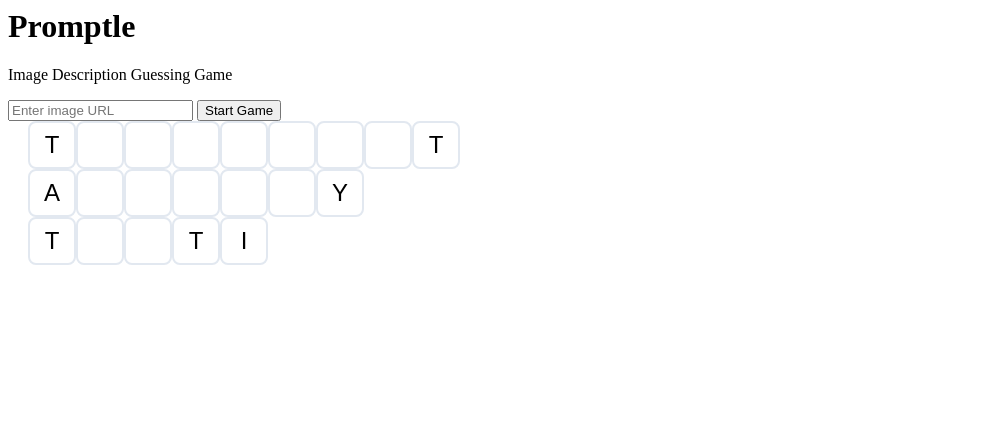
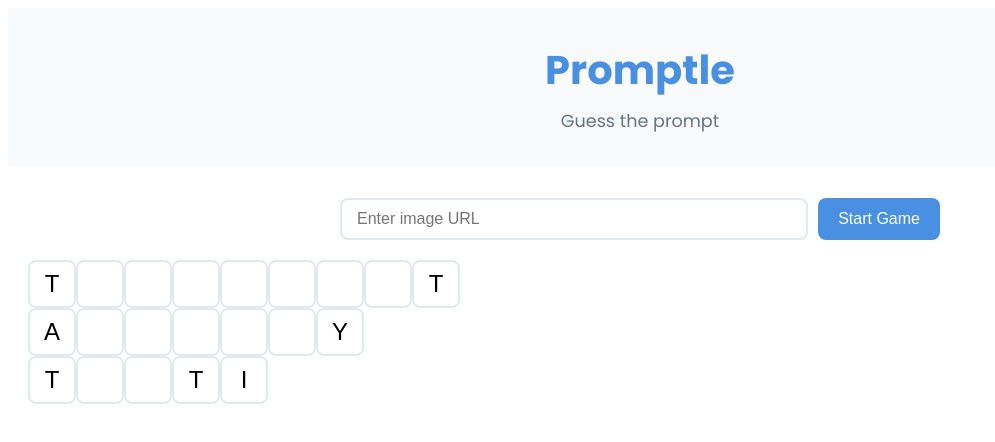
Before and after one commit to omlnaut/promptle, a website with bundled scripts: page frontend_v2/index.html in a window 1280 px wide. Shown: the whole page, without its empty margins (0-995 px from the left). Built offline with nearby package versions, Linux system fonts and the light colour scheme.

Commit message:
header style improvement

```diff
--- a/frontend_v2/index.html
+++ b/frontend_v2/index.html
@@ -3,7 +3,7 @@
 <head>
     <meta charset="UTF-8">
     <meta name="viewport" content="width=device-width, initial-scale=1.0">
-    <title>Promptle - Image Description Guessing Game</title>
+    <title>Promptle - Guess the prompt</title>
     <link href="https://fonts.googleapis.com/css2?family=Poppins:wght@400;500;600;700&display=swap" rel="stylesheet">
     <link rel="stylesheet" href="styles.css">
 </head>
@@ -13,7 +13,7 @@
 
     <header class="header">
         <h1>Promptle</h1>
-        <p>Image Description Guessing Game</p>
+        <p>Guess the prompt</p>
     </header>
     <div class="input-container">
         <div class="input-group">
--- a/frontend_v2/styles.css
+++ b/frontend_v2/styles.css
@@ -1,3 +1,8 @@
+:root {
+    --primary-blue: #4a90e2;
+    --primary-blue-dark: #357abd;
+}
+
 .letter-input {
     width: 48px;
     height: 48px;
@@ -38,3 +43,68 @@
 #game-container {
     flex-grow: 1;
 }
+
+.input-container {
+    margin: 20px 0;
+    display: flex;
+    justify-content: center;
+}
+
+.input-group {
+    display: flex;
+    gap: 10px;
+    max-width: 600px;
+    width: 100%;
+    padding: 0 20px;
+}
+
+#image-url-input {
+    flex-grow: 1;
+    padding: 10px 15px;
+    border: 2px solid #e2e8f0;
+    border-radius: 8px;
+    font-size: 1rem;
+    outline: none;
+}
+
+#image-url-input:focus {
+    border-color: var(--primary-blue);
+}
+
+.button {
+    padding: 10px 20px;
+    background-color: var(--primary-blue);
+    color: white;
+    border: none;
+    border-radius: 8px;
+    font-size: 1rem;
+    cursor: pointer;
+    transition: background-color 0.2s;
+}
+
+.button:hover {
+    background-color: var(--primary-blue-dark);
+}
+
+.header {
+    text-align: center;
+    padding: 2rem 1rem;
+    margin-bottom: 2rem;
+    background-color: #f8fafc;
+}
+
+.header h1 {
+    font-family: 'Poppins', sans-serif;
+    font-size: 2.5rem;
+    font-weight: 700;
+    color: var(--primary-blue);
+    margin: 0;
+    margin-bottom: 0.5rem;
+}
+
+.header p {
+    font-family: 'Poppins', sans-serif;
+    font-size: 1.1rem;
+    color: #64748b;
+    margin: 0;
+}
```
